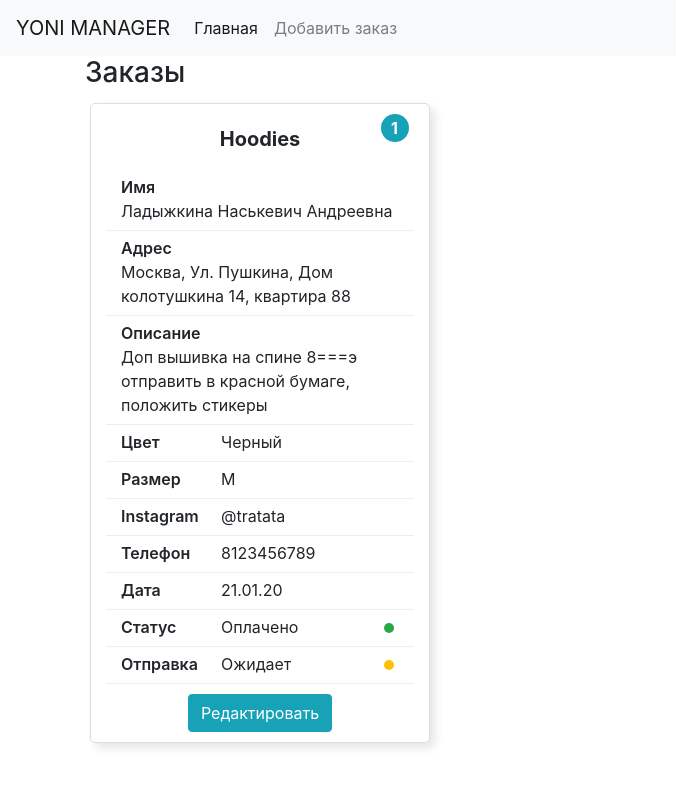
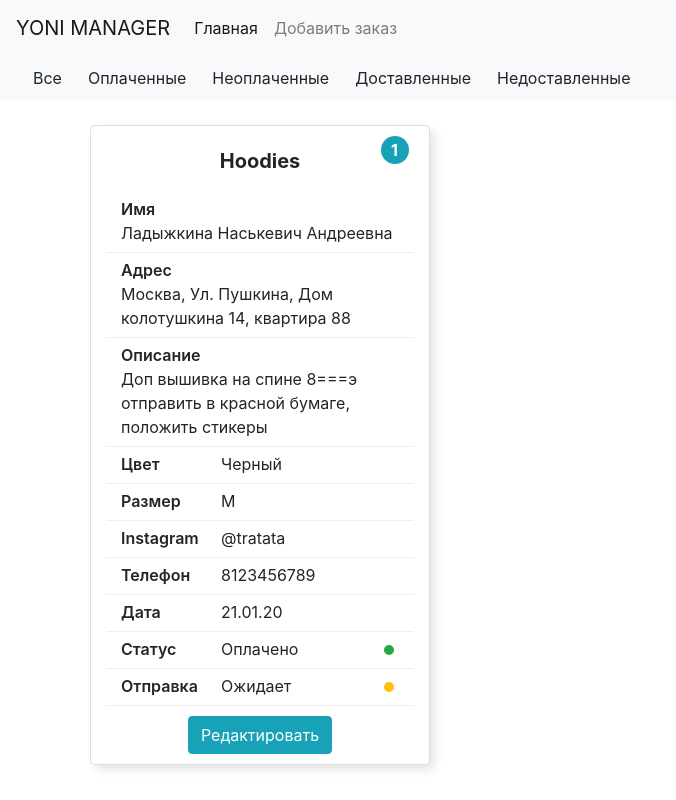
Before and after one commit to xmutaborx/YONIManager, a React (Create React App) app: page / in a window 1280 px wide. Shown: the whole page, without its empty margins (0-676 px from the left). Built offline with nearby package versions, Linux system fonts and the light colour scheme.

Commit message:
add sort filter

```diff
--- /dev/null
+++ b/src/components/SortPanel/SortPanel.jsx
@@ -0,0 +1,57 @@
+import React from 'react';
+import './SortPanel.scss';
+import { useDispatch } from 'react-redux';
+import { sortOptions } from '../../store/slices'
+import { SORT_OPTIONS } from '../../constants/constants'
+
+const SortPanel = () => {
+    const dispatch = useDispatch();
+
+    const handleChangeSort = (option) => {
+        dispatch(sortOptions.actions.changeSort(option))
+        console.log(option, 'asd ')
+    }
+
+    return (
+        <div className="panel">
+            <div className="panel__btn-wrap">
+                <button
+                    className="btn btn-light"
+                    onClick={() => handleChangeSort(SORT_OPTIONS.all)}
+                >
+                    Все
+                </button>
+
+                <button
+                    className="btn btn-light"
+                    onClick={() => handleChangeSort(SORT_OPTIONS.paid)}
+                >
+                    Оплаченные
+                </button>
+
+                <button
+                    className="btn btn-light"
+                    onClick={() => handleChangeSort(SORT_OPTIONS.unpaid)}
+                >
+                    Неоплаченные
+                </button>
+
+                <button
+                    className="btn btn-light"
+                    onClick={() => handleChangeSort(SORT_OPTIONS.delivered)}
+                >
+                    Доставленные
+                </button>
+
+                <button
+                    className="btn btn-light"
+                    onClick={() => handleChangeSort(SORT_OPTIONS.undelivered)}
+                >
+                    Недоставленные
+                </button>
+            </div>
+        </div>
+    )
+}
+
+export default SortPanel;
--- /dev/null
+++ b/src/components/SortPanel/SortPanel.scss
@@ -0,0 +1,26 @@
+@import "../../helpers/breakpoints";
+
+.panel {
+  width: 100%;
+  background: #f8f9fa;
+  padding: 3px 20px;
+  &__btn-wrap {
+    display: flex;
+    justify-content: flex-start;
+    flex-wrap: wrap;
+  }
+}
+
+@media (max-width: $breakpoint-xs) {
+  .panel {
+    &__btn-wrap {
+      flex-direction: column;
+      align-items: flex-start;
+
+      button {
+        width: 100%;
+        text-align: left;
+      }
+    }
+  }
+}
--- a/src/constants/constants.js
+++ b/src/constants/constants.js
@@ -1,5 +1,3 @@
-export const URL = `https://api.myjson.com/bins/ukwwk`;
-
 export const STATUS_CODE = {
     ok: 200
 };
@@ -25,4 +23,12 @@ export const SIZES = [
 export const PAGES_NAME = {
     mainPage: `MAIN_PAGE`,
     order: `ORDER`
-}
+};
+
+export const SORT_OPTIONS = {
+    all: `ALL`,
+    paid: `PAID`,
+    unpaid: `UNPAID`,
+    delivered: `DELIVERED`,
+    undelivered: `UNDELIVERED`
+};
--- /dev/null
+++ b/src/helpers/breakpoints.scss
@@ -0,0 +1,3 @@
+$breakpoint: '768px';
+$breakpoint-md: '980px';
+$breakpoint-xs: '400px';
--- a/src/index.js
+++ b/src/index.js
@@ -7,12 +7,11 @@ import { Provider } from 'react-redux';
 
 import './index.scss';
 import App from './components/App/App.jsx';
-import { counterSlice, listItems } from './store/slices';
+import { sortOptions, listItems } from './store/slices';
 
 const reducer = {
-    counter: counterSlice.reducer,
+    sort: sortOptions.reducer,
     items: listItems.reducer,
-  // ...more reducers
 };
 
 const store = configureStore({reducer});
--- a/src/index.scss
+++ b/src/index.scss
@@ -5,6 +5,10 @@
 .form-control {
   background-clip: padding-box;
   -webkit-appearance: none;
+}
+
+.custom-container {
+  margin-top: 20px;
 }
 
 // ORDER
--- a/src/pages/MainPage/MainPage.jsx
+++ b/src/pages/MainPage/MainPage.jsx
@@ -1,7 +1,8 @@
 import React from 'react';
 import Navbar from '../../components/Navbar/Navbar.jsx';
-import List from '../../components/List/List'
-import { PAGES_NAME } from '../../constants/constants'
+import List from '../../components/List/List';
+import SortPanel from '../../components/SortPanel/SortPanel';
+import { PAGES_NAME } from '../../constants/constants';
 
 const MainPage = () => {
   return (
@@ -9,8 +10,8 @@ const MainPage = () => {
           <Navbar
             activePage={PAGES_NAME.mainPage}
           />
-          <div className="container">
-              <h3>Заказы</h3>
+          <SortPanel/>
+          <div className="container custom-container">
               <List/>
           </div>
       </main>
--- a/src/store/slices.js
+++ b/src/store/slices.js
@@ -1,17 +1,4 @@
 import {createSlice} from "@reduxjs/toolkit";
-
-export const counterSlice = createSlice({
-  name: 'counter',
-  initialState: 0,
-  reducers: {
-    increment: state => {
-      return ++state
-    },
-    decrement: state => {
-      return --state
-    }
-  }
-});
 
 export const listItems = createSlice({
   name: 'items',
@@ -35,3 +22,13 @@ export const listItems = createSlice({
     }
   }
 });
+
+export const sortOptions = createSlice({
+  name: 'Sort',
+  initialState: 'ALL',
+  reducers: {
+    changeSort: (state, action) => {
+      return action.payload
+    }
+  }
+});
```
